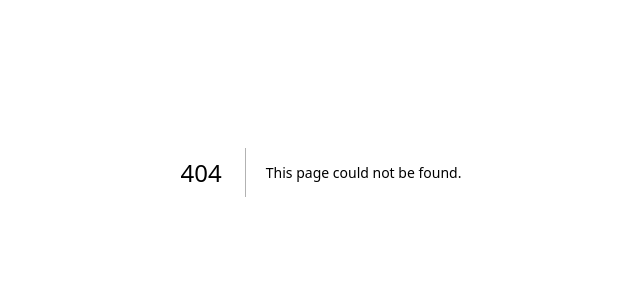
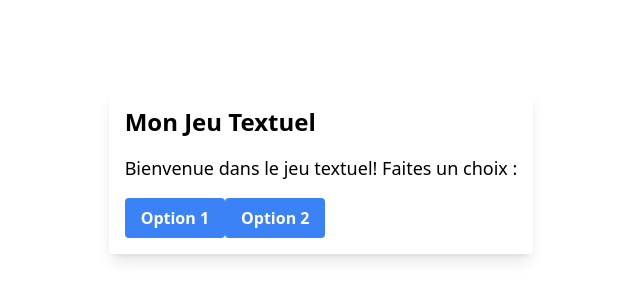
Before and after one commit to ysrchf/DJduClimat, a Next.js app: page /gamepage in a window 1280 px wide. Before the commit this address had no page. Shown: the part 228-528 px from the top of the page, without its empty margins (319-959 px from the left). Built offline with nearby package versions, Linux system fonts and the light colour scheme.

Commit message:
layout basique

```diff
--- /dev/null
+++ b/src/components/GameLayout.jsx
@@ -0,0 +1,27 @@
+// components/GameLayout.js
+
+import React from 'react';
+import Head from 'next/head';
+
+const GameLayout = ({ title, children }) => {
+  return (
+    <div className="flex items-center justify-center min-h-screen bg-gray-100">
+      <Head>
+        <title>{title}</title>
+        {/* Mettez ici vos balises meta, liens CSS, etc. */}
+      </Head>
+      <main className="max-w-lg p-4 bg-white rounded shadow-lg">
+        {/* Affichez le titre du jeu ici, par exemple : */}
+        <h1 className="text-2xl font-bold mb-4">{title}</h1>
+        {/* Affichez le contenu du jeu ici, par exemple : */}
+        {children}
+      </main>
+      <footer className="text-center py-4">
+        {/* Mettez ici le contenu du footer si nécessaire */}
+      </footer>
+      {/* Ajoutez d'autres éléments communs de mise en page ici si nécessaire */}
+    </div>
+  );
+};
+
+export default GameLayout;
--- /dev/null
+++ b/src/pages/gamepage.jsx
@@ -0,0 +1,27 @@
+// pages/GamePage.js
+
+import React from 'react';
+import GameLayout from '../components/GameLayout';
+
+const GamePage = () => {
+  const handleChoice = (choice) => {
+    // Mettez ici la logique pour gérer le choix du joueur
+    console.log(`Le joueur a choisi : ${choice}`);
+  };
+
+  return (
+    <GameLayout title="Mon Jeu Textuel">
+      <p className="text-lg mb-4">Bienvenue dans le jeu textuel! Faites un choix :</p>
+      <button className="bg-blue-500 hover:bg-blue-700 text-white font-bold py-2 px-4 rounded" onClick={() => handleChoice('Option 1')}>
+        Option 1
+      </button>
+
+      <button className="bg-blue-500 hover:bg-blue-700 text-white font-bold py-2 px-4 rounded" onClick={() => handleChoice('Option 2')}>
+        Option 2
+      </button>
+      {/* Ajoutez d'autres choix selon vos besoins */}
+    </GameLayout>
+  );
+};
+
+export default GamePage;
--- a/src/pages/signin.jsx
+++ b/src/pages/signin.jsx
@@ -1,3 +1,4 @@
+import Router from 'next/router';
 import { useState } from 'react';
 
 export default function SignIn() {
@@ -11,6 +12,7 @@ export default function SignIn() {
     // ...
 
     alert('Sign-in successful!');
+    Router.push("/")
   };
 
   return (
```
